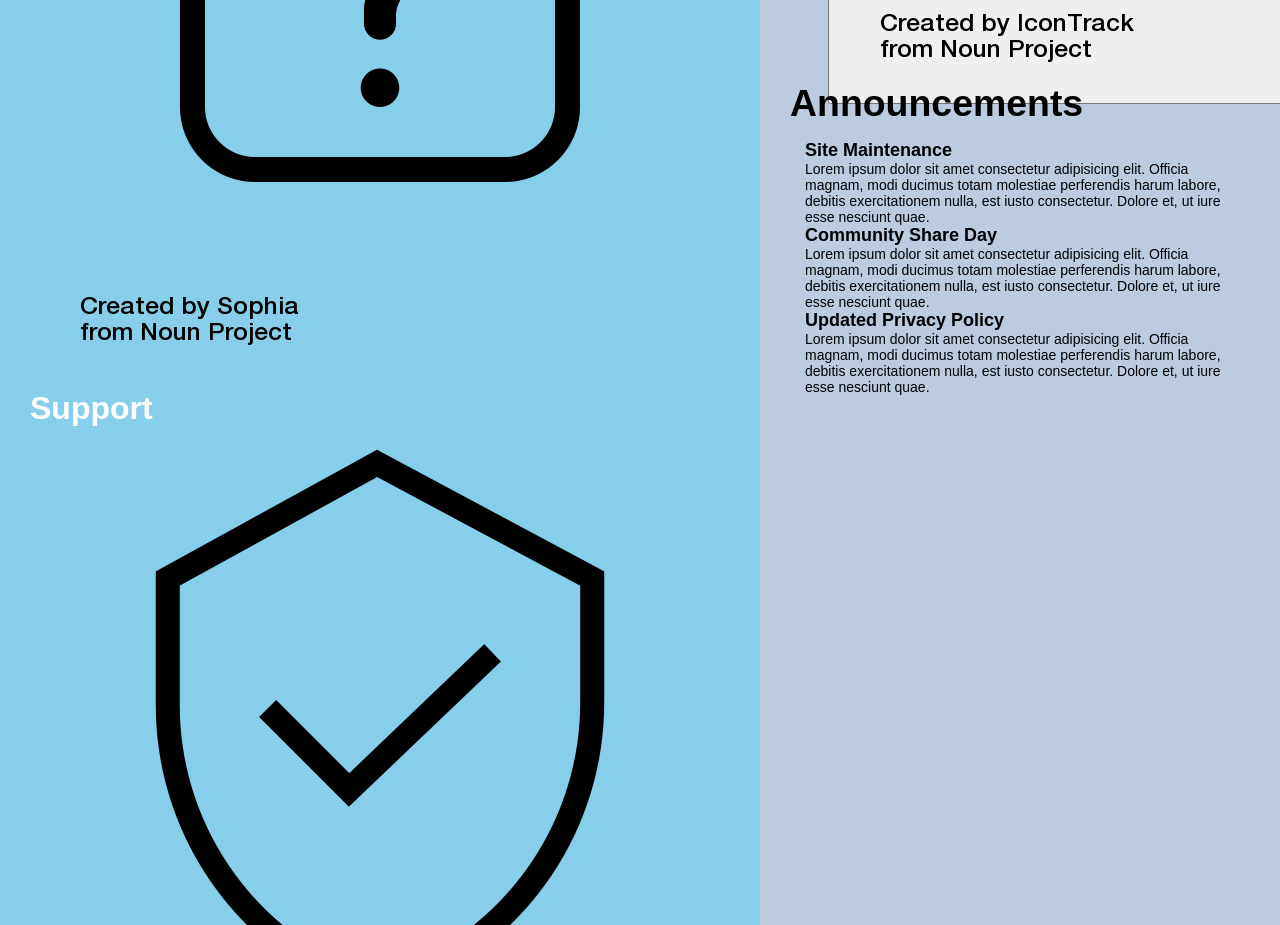
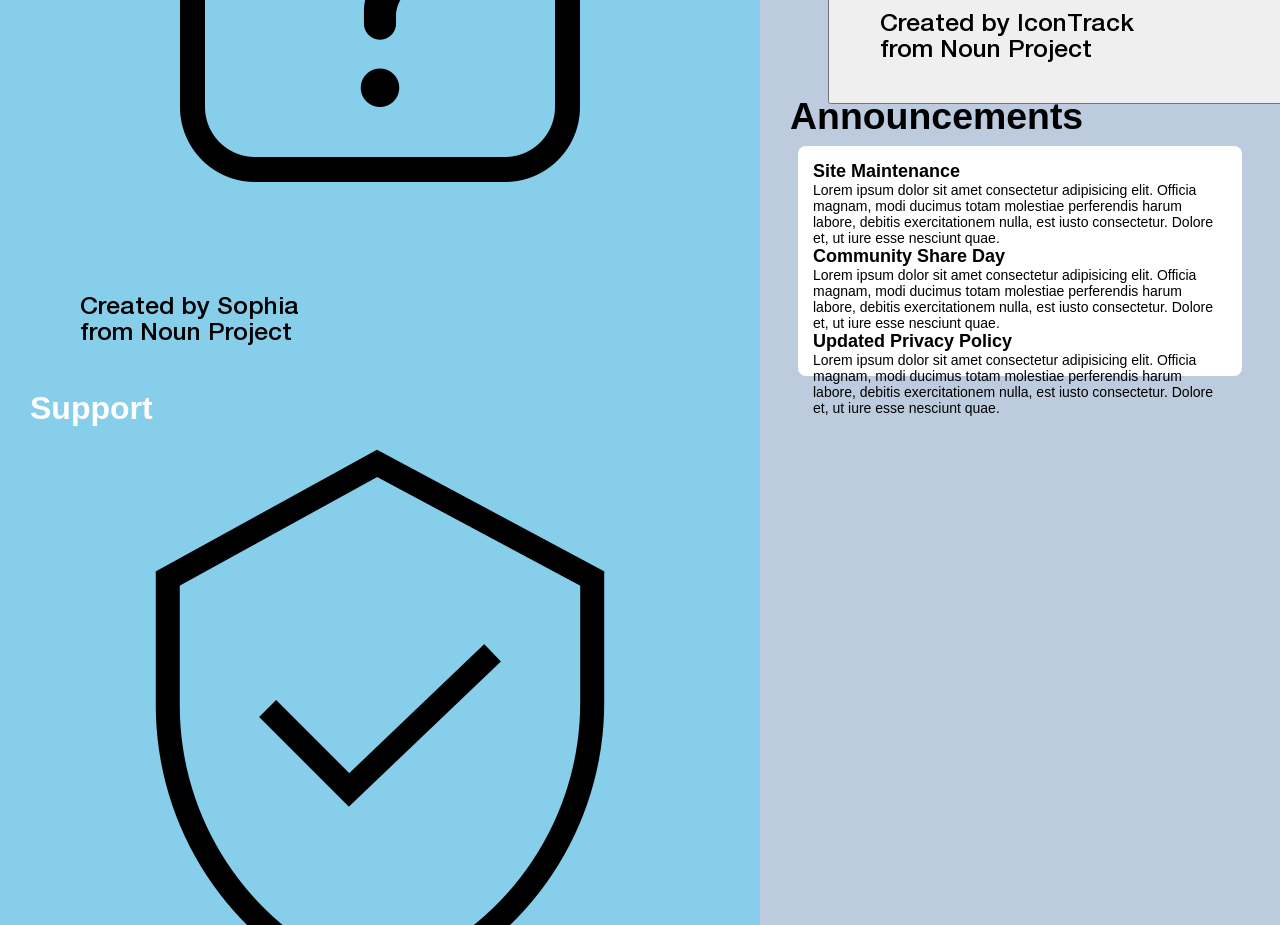
Before and after one commit to pgodettejr/odin-dashboard, a plain HTML site: page index.html in a window 1280 px wide. Shown: the part 5660-6585 px from the top of the page. Drawn offline with Linux system fonts and the light colour scheme; files whose address does not match are found by name.

Commit message:
Resize sidebar icons and style Announcements card

```diff
--- a/style.css
+++ b/style.css
@@ -21,7 +21,12 @@ body {
   color: black;
 }
 
-/* Style all icons within the container the same way using Attribute Selector "ending in/containing icon" or give the icons a class */
+/* If this doesn't work, give the icons a class
+
+img[alt*="icon"] {
+  color: #FFFFFF
+} */
+
 
 /* Might be best to flexbox the heading instead of grid. With grid, the right side has to start from the end. Bottom-left would have addt'l space.  */
 .heading {
@@ -54,6 +59,10 @@ body {
 /* Add CSS styling to the sections under the sidebar  */
 .sidebar .dashboard {
   color: #FFFFFF;
+}
+
+.sidebar img[alt*="icon"] {
+  color: #FFFFFF
 }
 
 .sidebar ul {
@@ -93,3 +102,19 @@ body {
   font-size: 18px;
   font-weight: bold;
 }
+
+.announcements .card {
+  background-color: #FFFFFF;
+  color: black;
+  height: 200px;
+  border-radius: 8px;
+  margin: 8px;
+}
+
+/* Line break CSS goes here? Is this even the right way to target the paragraph? */
+.announcements .card:nth-child(even)::after {
+  margin-bottom: 1em;
+  line-height: 1.7em;
+  background: linear-gradient(180deg, #000 1px, rgba(0,0,0,0) 1px, rgba(0,0,0,0) 100%);
+  background-size: 100% 1.7em;
+}
```
